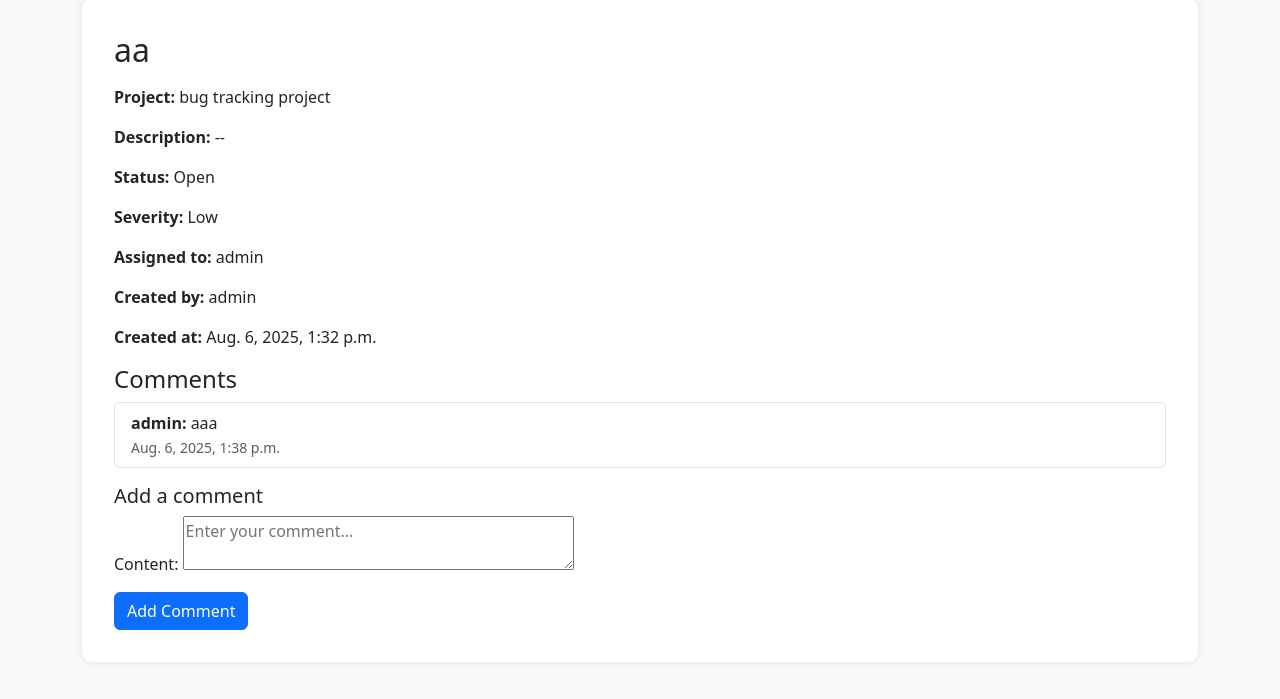
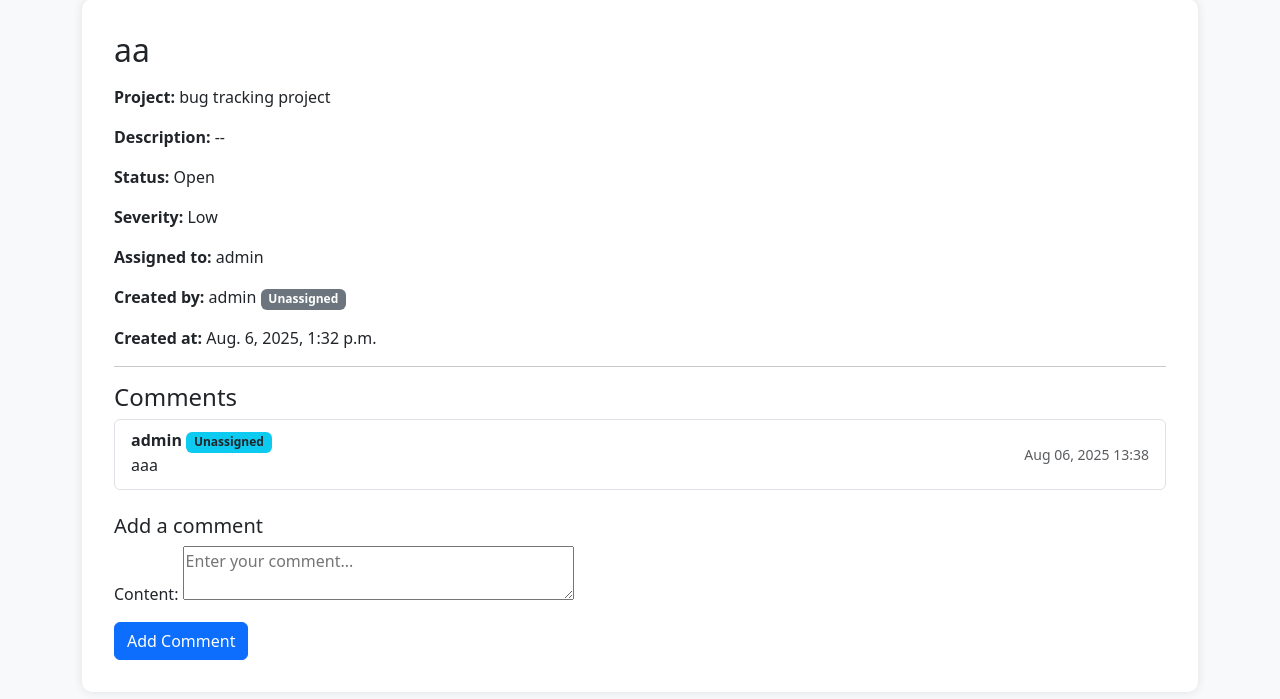
Before and after one commit to armohammed80/bug-tracker, a Django app: page /bug/1/ in a window 1280 px wide. Shown: the part 81-780 px from the top of the page. Run offline with Django 5.2, Linux system fonts and the light colour scheme; a user stored in the database is signed in; data comes from the database, SQL or seed files in the repository; both versions use the stored data as it was after the commit.

Commit message:
Fix comments to reflect the role of user

```diff
--- a/bugtracker/tracker/templates/tracker/bug_detail.html
+++ b/bugtracker/tracker/templates/tracker/bug_detail.html
@@ -1,28 +1,45 @@
 {% extends "tracker/base.html" %}
 {% block title %}Bug Details{% endblock %}
+
 {% block content %}
 <div class="form-container">
     <h2>{{ bug.title }}</h2>
+
     <p><strong>Project:</strong> {{ bug.project.name }}</p>
     <p><strong>Description:</strong> {{ bug.description }}</p>
     <p><strong>Status:</strong> {{ bug.status }}</p>
     <p><strong>Severity:</strong> {{ bug.severity }}</p>
     <p><strong>Assigned to:</strong> {{ bug.assigned_to }}</p>
-    <p><strong>Created by:</strong> {{ bug.created_by }}</p>
+    <p>
+        <strong>Created by:</strong> {{ bug.created_by.username }}
+        <span class="badge bg-secondary">{{ bug.created_by.groups.first.name|default:"Unassigned" }}</span>
+    </p>
     <p><strong>Created at:</strong> {{ bug.created_at }}</p>
 
+    <hr>
+
     <h4>Comments</h4>
-    <ul class="list-group mb-3">
+    <ul class="list-group mb-4">
         {% for comment in bug.comment_set.all %}
             <li class="list-group-item">
-                <strong>{{ comment.user }}:</strong> {{ comment.content }}<br>
-                <small class="text-muted">{{ comment.created_at }}</small>
+                <div class="d-flex justify-content-between align-items-center">
+                    <div>
+                        <strong>{{ comment.user.username }}</strong>
+                        <span class="badge bg-info text-dark">
+                            {{ comment.user.groups.first.name|default:"Unassigned" }}
+                        </span>
+                        <p class="mb-1">{{ comment.content }}</p>
+                    </div>
+                    <small class="text-muted">{{ comment.created_at|date:"M d, Y H:i" }}</small>
+                </div>
             </li>
+        {% empty %}
+            <li class="list-group-item text-muted">No comments yet.</li>
         {% endfor %}
     </ul>
 
     <h5>Add a comment</h5>
-    <form method="post">
+    <form method="post" novalidate>
         {% csrf_token %}
         {{ comment_form.as_p }}
         <button type="submit" class="btn btn-primary">Add Comment</button>
```
Also changed, not shown: bugtracker/db.sqlite3.
